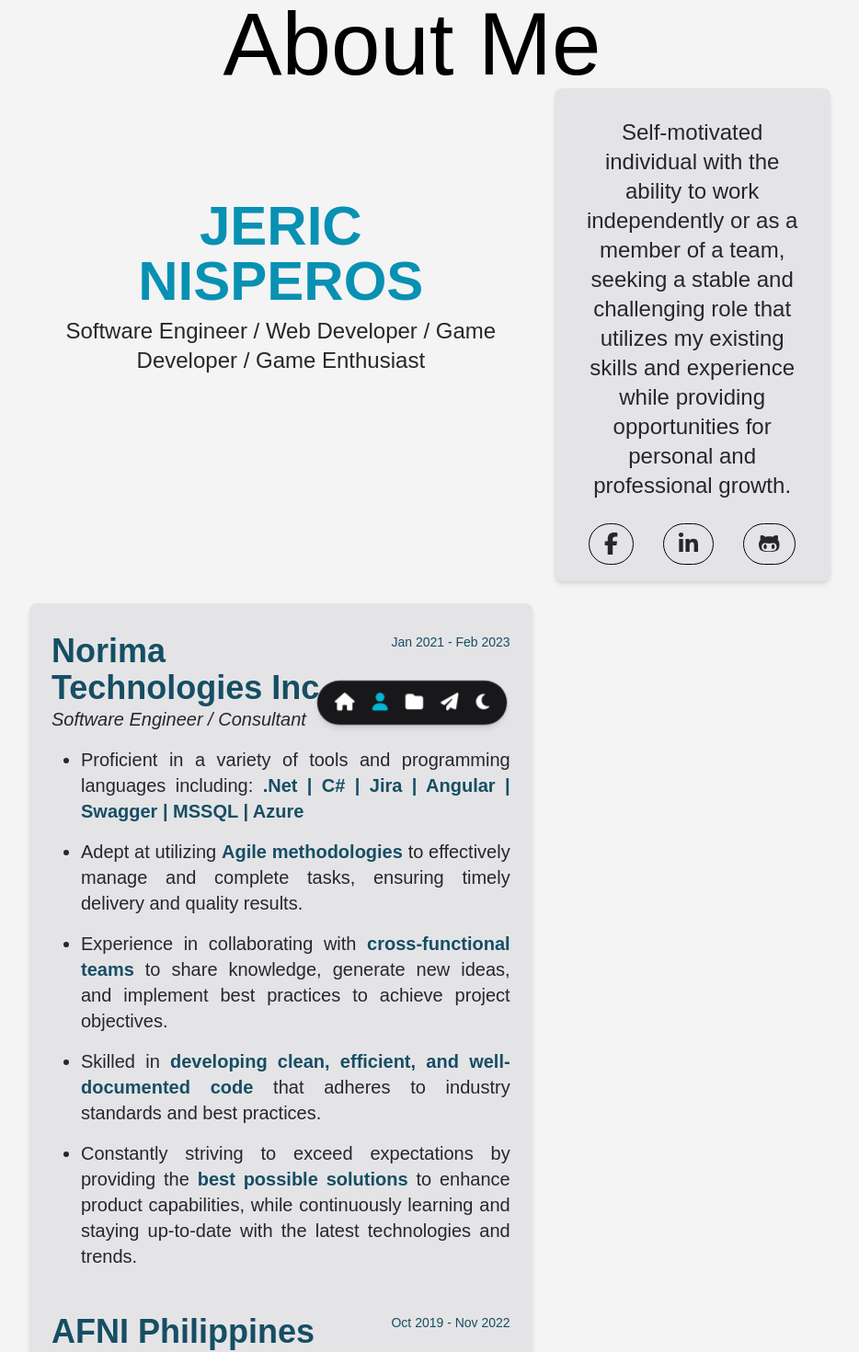
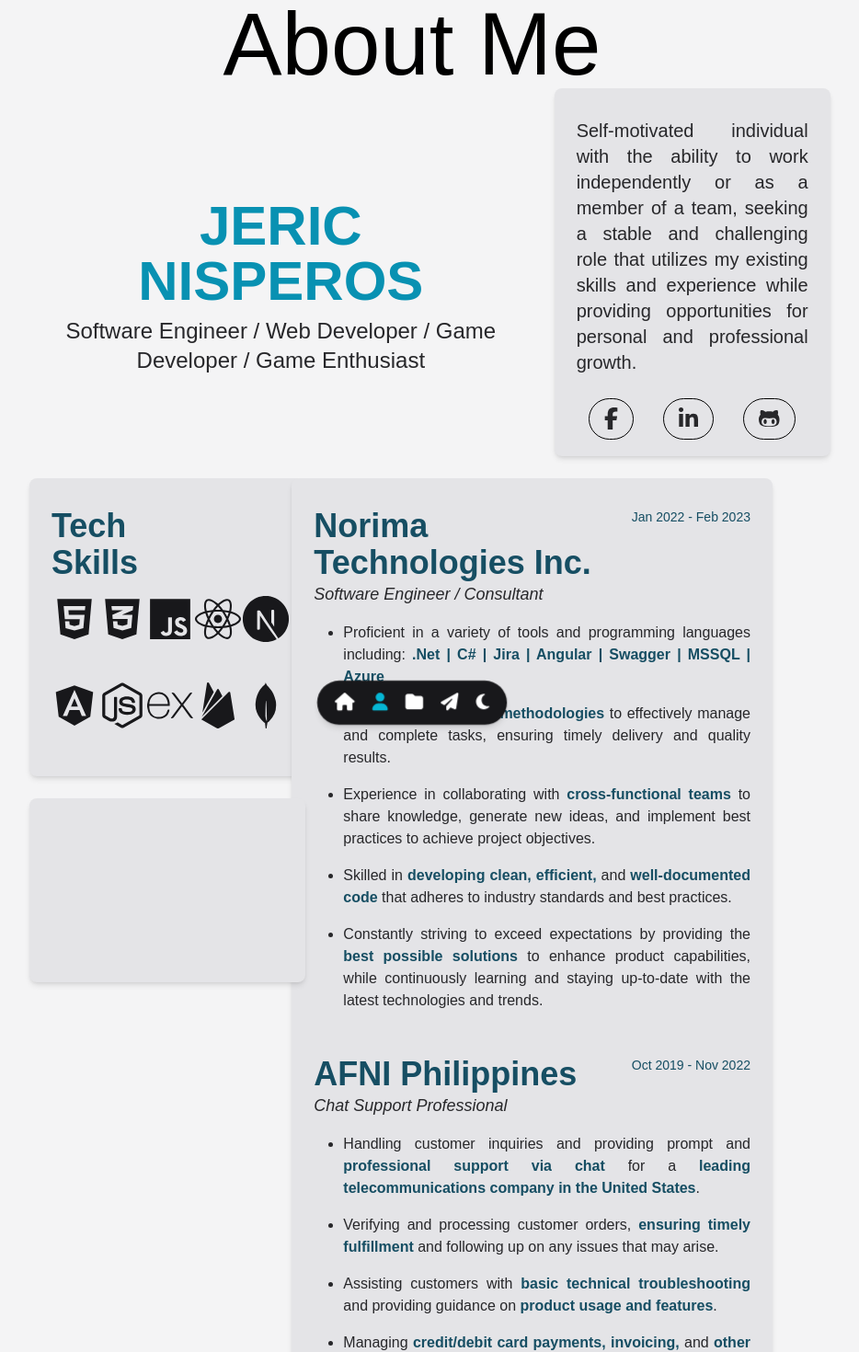
Before and after one commit to JericNisperos/NextJs-Portfolio, a Next.js app in the folder nextjs-portfolio/: page /about in a window 1280 px wide. Shown: the top 1470 px of the page at 92% size, without its empty margins (192-1126 px from the left). Built offline with nearby package versions, Linux system fonts and the light colour scheme; a web font is replaced by a local one.

Commit message:
New items in About

```diff
--- a/nextjs-portfolio/package.json
+++ b/nextjs-portfolio/package.json
@@ -20,6 +20,7 @@
     "next-themes": "^0.2.1",
     "react": "18.2.0",
     "react-dom": "18.2.0",
+    "react-icons": "^4.8.0",
     "sass": "^1.60.0"
   },
   "devDependencies": {
--- a/nextjs-portfolio/src/pages/about.js
+++ b/nextjs-portfolio/src/pages/about.js
@@ -1,10 +1,10 @@
-import { faFacebook, faFacebookF, faGithub, faGithubAlt, faGithubSquare, faLinkedin, faLinkedinIn } from "@fortawesome/free-brands-svg-icons";
 import { FontAwesomeIcon } from "@fortawesome/react-fontawesome";
 import React from "react";
 import { motion } from "framer-motion";
 import Link from "next/link";
-import { faLink } from "@fortawesome/free-solid-svg-icons";
-
+import { SiExpress, SiFirebase, SiMongodb, SiNextdotjs } from "react-icons/si";
+import { FaAngular, FaCss3Alt, FaHtml5, FaJs, FaNodeJs, FaReact, faAngular } from "react-icons/fa";
+import { faFacebookF, faGithubAlt, faLinkedinIn } from "@fortawesome/free-brands-svg-icons";
 function about() {
   function LinkItems({ href, icon }) {
     return (
@@ -16,6 +16,15 @@ function about() {
     );
   }
 
+  function BrandItems({ title, icon }) {
+    return (
+      <motion.span whileHover={{ scale: 0.9 }} className="has-tooltip text-transparent hover:dark:text-cyan-300 hover:text-zinc-900">
+        {icon}
+        <p className="text-lg text-center justify-center ">{title}</p>
+      </motion.span>
+    );
+  }
+
   return (
     <>
       <div className="dark:bg-zinc-900 bg-zinc-100 min-h-screen transition-colors duration-1000 ease-in-out pb-24">
@@ -23,7 +32,7 @@ function about() {
         <div className={`lg:mx-48 md:mx-16 flex justify-center `}>
           <div className="grid grid-cols-1 md:grid-cols-3 gap-6 mx-8 grid-flow-row-dense">
             <motion.div
-              initial={{ opacity: 0, y: 10 }}
+              initial={{ opacity: 0, y: 20 }}
               animate={{ opacity: 1, y: 0 }}
               transition={{ delay: 0.2, duration: 0.2 }}
               exit={{ opacity: 0, y: 10 }}
@@ -33,41 +42,80 @@ function about() {
               <p className=" dark:text-white text-zinc-800 text-2xl">Software Engineer / Web Developer / Game Developer / Game Enthusiast</p>
               <p className="text-2xl dark:text-white text-zinc-800 mt-8 flex mx-auto items-center justify-center"></p>
             </motion.div>
+
             <motion.div
               initial={{ opacity: 0, y: 10 }}
               animate={{ opacity: 1, y: 0 }}
-              transition={{ delay: 0.2, duration: 0.2 }}
+              transition={{ delay: 0.6, duration: 0.2 }}
               exit={{ opacity: 0, y: 10 }}
-              className=" dark:bg-neutral-800 bg-zinc-200 duration-500 p-6 rounded-lg shadow-md min-w-[300px] min-h-[200px] text-center"
+              className="md:col-span-1 col-span-2  md:mr-6 mr-0 dark:bg-neutral-800 bg-zinc-200 duration-500 p-6 rounded-lg shadow-md min-w-[300px] min-h-[200px] text-justify"
             >
               <h3 className="text-xl font-semibold mb-2 dark:text-cyan-300 text-cyan-600"></h3>
-              <p className=" dark:text-white text-zinc-800 text-2xl">
-                Self-motivated individual with the ability to work independently or as a member of a team, seeking a stable and challenging role that utilizes my existing skills and experience while providing opportunities for personal and
-                professional growth.
+              <div className="text-xl dark:text-white text-zinc-800 ">
+                <span className="flex-none">
+                  <div className="grid grid-cols-1 sm:grid-cols-3">
+                    <span className="dark:text-cyan-300 text-cyan-900 text-4xl sm:col-span-2 font-semibold"></span>
+                  </div>
+                  <p className=" dark:text-white text-zinc-800 md:text-xl text-base">
+                    Self-motivated individual with the ability to work independently or as a member of a team, seeking a stable and challenging role that utilizes my existing skills and experience while providing opportunities for personal
+                    and professional growth.
                   </p>
                   <p className="text-2xl dark:text-white text-zinc-800 mt-8 flex mx-auto items-center justify-center">
                     <LinkItems href="https://www.facebook.com/NisperosJeric" icon={faFacebookF} />
                     <LinkItems href="https://www.facebook.com/NisperosJeric" icon={faLinkedinIn} />
                     <LinkItems href="https://www.facebook.com/NisperosJeric" icon={faGithubAlt} />
                   </p>
+                </span>
+              </div>
             </motion.div>
 
             <motion.div
               initial={{ opacity: 0, y: 10 }}
               animate={{ opacity: 1, y: 0 }}
-              transition={{ delay: 0.2, duration: 0.2 }}
+              transition={{ delay: 0.6, duration: 0.2 }}
               exit={{ opacity: 0, y: 10 }}
-              className=" col-span-2 row-span-3 mr-6 md:mr-0 dark:bg-neutral-800 bg-zinc-200 duration-500 p-6 rounded-lg shadow-md min-w-[300px] min-h-[200px] text-justify"
+              className="md:col-span-1 col-span-2 row-span-1 md:mr-6 mr-0 dark:bg-neutral-800 bg-zinc-200 duration-500 p-6 rounded-lg shadow-md min-w-[300px] min-h-[200px] text-justify"
             >
               <h3 className="text-xl font-semibold mb-2 dark:text-cyan-300 text-cyan-600"></h3>
               <div className="text-xl dark:text-white text-zinc-800 ">
                 <span className="flex-none">
                   <div className="grid grid-cols-1 sm:grid-cols-3">
-                    <span className="dark:text-cyan-300 text-cyan-900 text-4xl sm:col-span-2 font-semibold">Norima Technologies Inc.</span>
-                    <span className="sm:text-right dark:text-white text-cyan-900 text-sm">Jan 2021 - Feb 2023</span>
+                    <span className="dark:text-cyan-300 text-cyan-900 text-4xl sm:col-span-2 font-semibold">Tech Skills</span>
                   </div>
-                  <div className="italic">Software Engineer / Consultant</div>
-                  <ul className="mt-4 list-disc ml-8 space-y-4">
+                  <div className="mt-4 list-none md:text-base text-4xl text-center justify-center items-center">
+                    <div className=" grid grid-cols-5 gap-y-4 gap-x-2">
+                      <BrandItems icon={<FaHtml5 className="icon-brands" />} title="Html5" />
+                      <BrandItems icon={<FaCss3Alt className="icon-brands" />} title="CSS" />
+                      <BrandItems icon={<FaJs className="icon-brands" />} title="Javascript" />
+                      <BrandItems icon={<FaReact className="icon-brands" />} title="ReactJs" />
+                      <BrandItems icon={<SiNextdotjs className="icon-brands" />} title="NextJs" />
+                      <BrandItems icon={<FaAngular className="icon-brands" />} title="AngularJs" />
+                      <BrandItems icon={<FaNodeJs className="icon-brands" />} title="NodeJs" />
+                      <BrandItems icon={<SiExpress className="icon-brands" />} title="ExpressJs" />
+                      <BrandItems icon={<SiFirebase className="icon-brands" />} title="Firebase" />
+                      <BrandItems icon={<SiMongodb className="icon-brands" />} title="MongoDb" />
+                    </div>
+                  </div>
+                </span>
+              </div>
+            </motion.div>
+
+            <motion.div
+              initial={{ opacity: 0, y: 10 }}
+              animate={{ opacity: 1, y: 0 }}
+              transition={{ delay: 0.6, duration: 0.2 }}
+              exit={{ opacity: 0, y: 10 }}
+              className=" col-span-2 row-span-4 md:mr-6 mr-0 dark:bg-neutral-800 bg-zinc-200 duration-500 p-6 rounded-lg shadow-md min-w-[300px] min-h-[200px] text-justify"
+            >
+              <h3 className="text-xl font-semibold mb-2 dark:text-cyan-300 text-cyan-600"></h3>
+              <div className="text-xl dark:text-white text-zinc-800 ">
+                <span className="flex-none">
+                  <div className="grid grid-cols-1 sm:grid-cols-3">
+                    <span className="dark:text-cyan-300 text-cyan-900 md:text-4xl text-xl sm:col-span-2 font-semibold">Norima Technologies Inc.</span>
+                    <span className="sm:text-right dark:text-white text-cyan-900 text-sm">Jan 2022 - Feb 2023</span>
+                  </div>
+                  <div className="italic md:text-lg text-sm">Software Engineer / Consultant</div>
+                  <ul className="mt-4 list-disc ml-4 sm:ml-0 md:ml-8 space-y-4 text-sm md:text-base">
                     <li>
                       Proficient in a variety of tools and programming languages including: <span className="dark:text-cyan-300 text-cyan-900 font-bold">.Net | C# | Jira | Angular | Swagger | MSSQL | Azure</span>
                     </li>
@@ -79,7 +127,8 @@ function about() {
                       objectives.{" "}
                     </li>
                     <li>
-                      Skilled in <span className="dark:text-cyan-300 text-cyan-900 font-bold">developing clean, efficient, and well-documented code</span> that adheres to industry standards and best practices.{" "}
+                      Skilled in <span className="dark:text-cyan-300 text-cyan-900 font-bold">developing clean, efficient,</span> and<span className="dark:text-cyan-300 text-cyan-900 font-bold"> well-documented code</span> that adheres to
+                      industry standards and best practices.{" "}
                     </li>
                     <li>
                       Constantly striving to exceed expectations by providing the <span className="dark:text-cyan-300 text-cyan-900 font-bold">best possible solutions</span> to enhance product capabilities, while continuously learning and
@@ -89,17 +138,30 @@ function about() {
                 </span>
 
                 <span className="flex-none">
-                  <div className="grid grid-cols-1 sm:grid-cols-3 mt-12">
-                    <span className="dark:text-cyan-300 text-cyan-900 text-4xl sm:col-span-2 font-semibold mt-">AFNI Philippines</span>
+                  <div className="grid grid-cols-1 sm:grid-cols-3 mt-12 ">
+                    <span className="dark:text-cyan-300 text-cyan-900 md:text-4xl text-xl sm:col-span-2 font-semibold mt-">AFNI Philippines</span>
                     <span className="sm:text-right dark:text-white text-cyan-900 text-sm">Oct 2019 - Nov 2022</span>
                   </div>
-                  <div className="italic">Chat Support Professional</div>
-                  <ul className="mt-4 list-disc ml-8 space-y-4">
-                    <li>Handling customer inquiries and providing prompt and professional support via chat for a leading telecommunications company in the United States.</li>
-                    <li>Verifying and processing customer orders, ensuring timely fulfillment and following up on any issues that may arise.</li>
-                    <li>Assisting customers with basic technical troubleshooting and providing guidance on product usage and features.</li>
-                    <li>Managing credit/debit card payments, invoicing, and other financial transactions for customer accounts.</li>
-                    <li>Identifying customer needs and recommending appropriate service options, as well as up selling subscription </li>
+                  <div className="italic md:text-lg text-sm">Chat Support Professional</div>
+                  <ul className="mt-4 list-disc ml-0 sm:ml-0 md:ml-8 space-y-4 text-sm md:text-base">
+                    <li>
+                      Handling customer inquiries and providing prompt and <span className="dark:text-cyan-300 text-cyan-900 font-bold">professional support via chat</span> for a{" "}
+                      <span className="dark:text-cyan-300 text-cyan-900 font-bold">leading telecommunications company in the United States</span>.
+                    </li>
+                    <li>
+                      Verifying and processing customer orders, <span className="dark:text-cyan-300 text-cyan-900 font-bold">ensuring timely fulfillment</span> and following up on any issues that may arise.
+                    </li>
+                    <li>
+                      Assisting customers with <span className="dark:text-cyan-300 text-cyan-900 font-bold">basic technical troubleshooting</span> and providing guidance on{" "}
+                      <span className="dark:text-cyan-300 text-cyan-900 font-bold">product usage and features</span>.
+                    </li>
+                    <li>
+                      Managing <span className="dark:text-cyan-300 text-cyan-900 font-bold">credit/debit card payments, invoicing,</span> and <span className="dark:text-cyan-300 text-cyan-900 font-bold">other financial transactions</span>{" "}
+                      for customer accounts.
+                    </li>
+                    <li>
+                      <span className="dark:text-cyan-300 text-cyan-900 font-bold"> Identifying customer needs</span> and recommending appropriate service options, as well as up selling subscription{" "}
+                    </li>
                     <li>Maintaining accurate and up-to-date customer records and providing regular reports on customer interactions and support metric</li>
                     <li>Continuously striving to improve customer satisfaction by providing the best customer service experience.</li>
                   </ul>
@@ -107,11 +169,11 @@ function about() {
 
                 <span className="flex-none">
                   <div className="grid grid-cols-1 sm:grid-cols-3 mt-12">
-                    <span className="dark:text-cyan-300 text-cyan-900 text-4xl sm:col-span-2 font-semibold mt-">Alorica Teleservices</span>
+                    <span className="dark:text-cyan-300 text-cyan-900 md:text-4xl text-xl sm:col-span-2 font-semibold mt-">Alorica Teleservices</span>
                     <span className="sm:text-right dark:text-white text-cyan-900 text-sm">Sept 2017 - Oct 2019</span>
                   </div>
-                  <div className="italic">Customer Multi-support Specialist</div>
-                  <ul className="mt-4 list-disc ml-8 space-y-4">
+                  <div className="italic md:text-lg text-sm">Customer Multi-support Specialist</div>
+                  <ul className="mt-4 list-disc ml-0 md:ml-8 space-y-4 text-sm md:text-base">
                     <li>Trained in providing phone, email, and chat support for customers in the United States and United Kingdom for a leading retail company</li>
                     <li>Proficient in verifying and processing customer orders, ensuring timely fulfillment and following up on any issues</li>
                     <li>Skilled in providing basic technical troubleshooting and guidance on product usage and features to customers</li>
@@ -122,6 +184,19 @@ function about() {
                 </span>
               </div>
             </motion.div>
+
+            <motion.div
+              initial={{ opacity: 0, y: 10 }}
+              animate={{ opacity: 1, y: 0 }}
+              transition={{ delay: 0.6, duration: 0.2 }}
+              exit={{ opacity: 0, y: 10 }}
+              className="md:col-span-1 col-span-2 row-span-2 md:mr-6 mr-0 dark:bg-neutral-800 bg-zinc-200 duration-500 p-6 rounded-lg shadow-md min-w-[300px] min-h-[200px] text-justify"
+            >
+
+            </motion.div>
+
+
+
           </div>
         </div>
       </div>
--- a/nextjs-portfolio/src/pages/globals.scss
+++ b/nextjs-portfolio/src/pages/globals.scss
@@ -13,6 +13,26 @@ body {
   font-family: "Proxima Nova", sans-serif;
   scrollbar-width: thin;
   scrollbar-color: rgb(114, 137, 218) white;
+}
+
+.icon-brands {
+  font-size: 50px;
+  @apply text-center justify-center mx-auto dark:text-white text-zinc-900;
+}
+
+.icon-brands-express {
+  font-size: 25px;
+
+  &.small {
+    font-size: 20px;
+  }
+  &.smaller {
+    font-size: 15px;
+  }
+}
+
+.icon-brands-svg {
+  width: 50px;
 }
 
 ::-webkit-scrollbar {
```
Also changed, not shown: nextjs-portfolio/public/nextjs.svg (added), 1 other file (tests, documents, lock files or other folders). Lines whose indentation alone changed are shown as unchanged.
